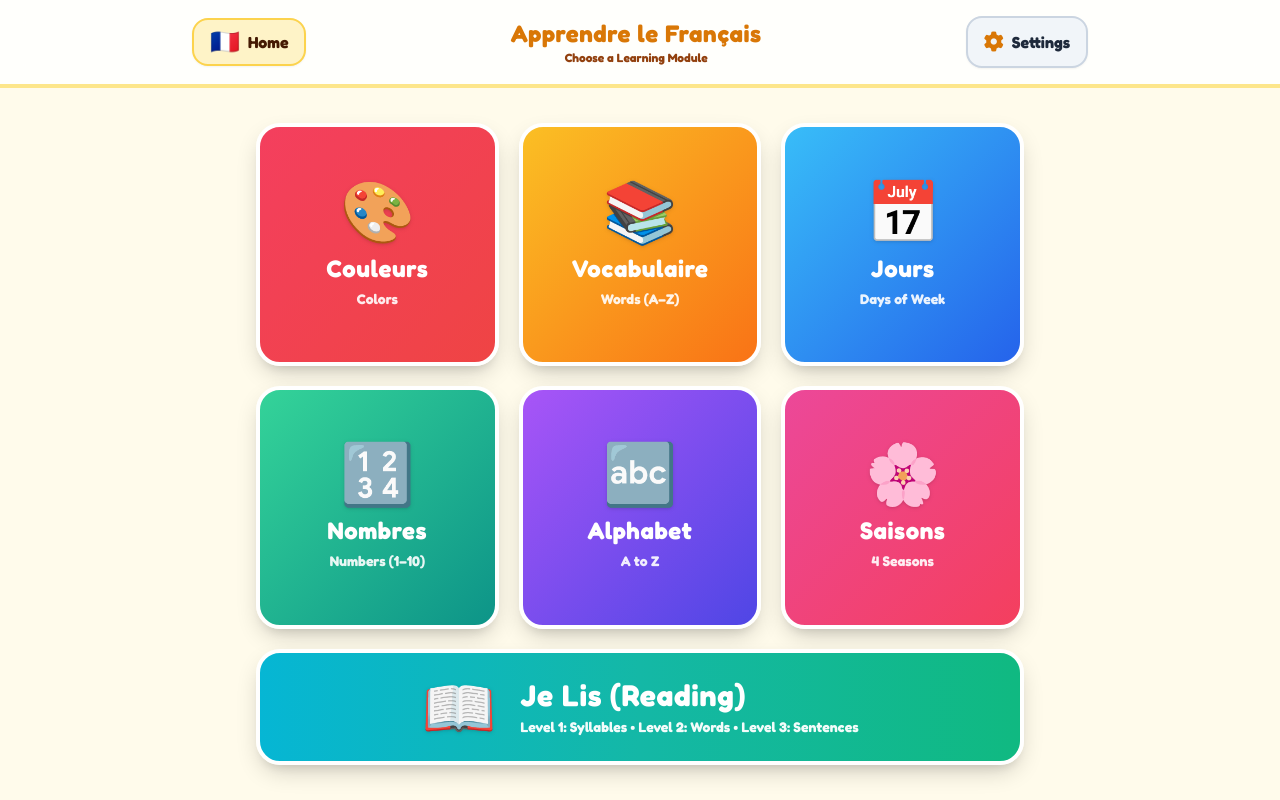
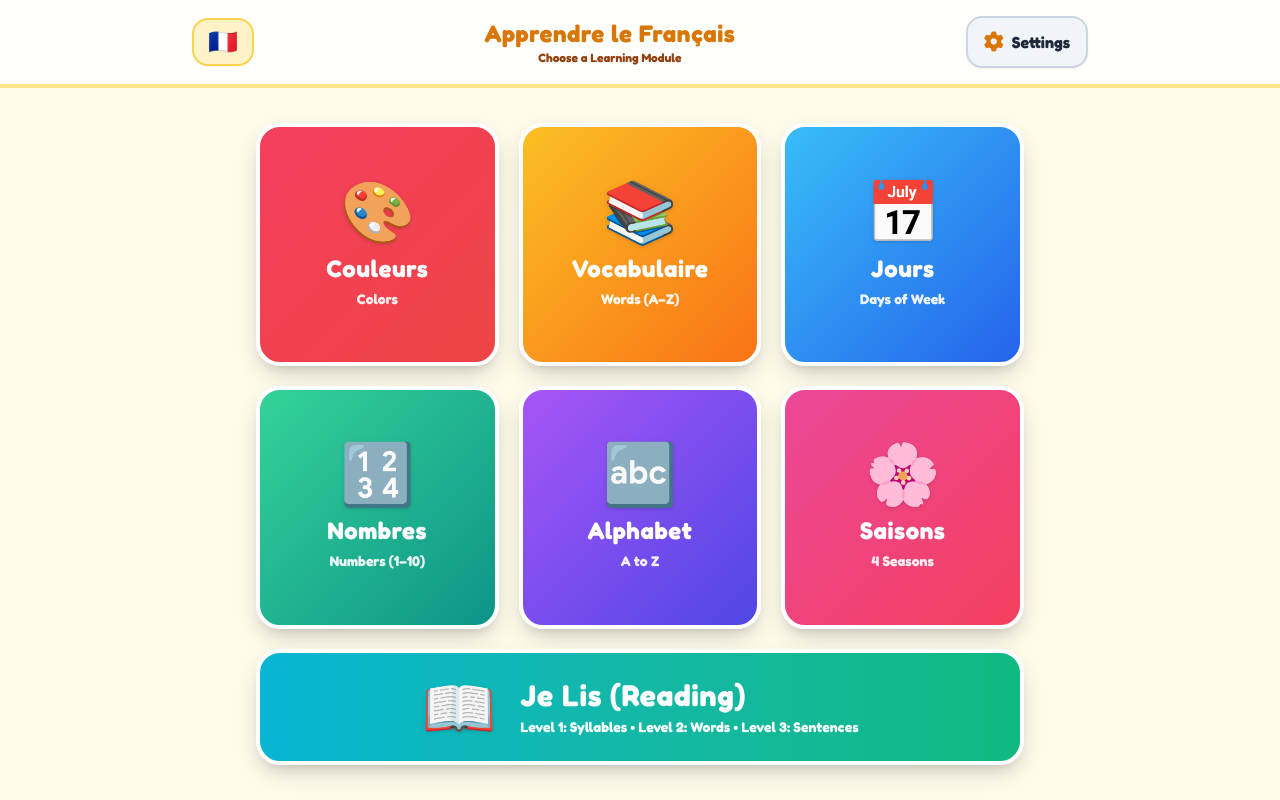
Before and after one commit to jchips12/MerciCoucou, a plain HTML site: page index.html in a window 1280 px wide. Drawn offline with nearby package versions, Linux system fonts and the light colour scheme.

Commit message:
remove the home text

```diff
--- a/index.html
+++ b/index.html
@@ -131,9 +131,8 @@
     <div class="max-w-4xl mx-auto flex items-center justify-between gap-2">
       <!-- LEFT: HOME BUTTON -->
       <button id="homeHeaderBtn" onclick="goHome()" title="Home Menu"
-              class="px-3 py-2 sm:px-4 sm:py-2.5 bg-amber-100 hover:bg-amber-200 active:scale-95 text-amber-950 rounded-2xl flex items-center space-x-2 border-2 border-amber-300 transition shadow-sm cursor-pointer shrink-0">
+              class="px-3 py-2 sm:px-3.5 sm:py-2.5 bg-amber-100 hover:bg-amber-200 active:scale-95 text-amber-950 rounded-2xl flex items-center justify-center border-2 border-amber-300 transition shadow-sm cursor-pointer shrink-0">
         <span class="text-2xl leading-none">🇫🇷</span>
-        <span class="font-black text-sm sm:text-base">Home</span>
       </button>
 
       <!-- CENTER: TITLE -->
```
